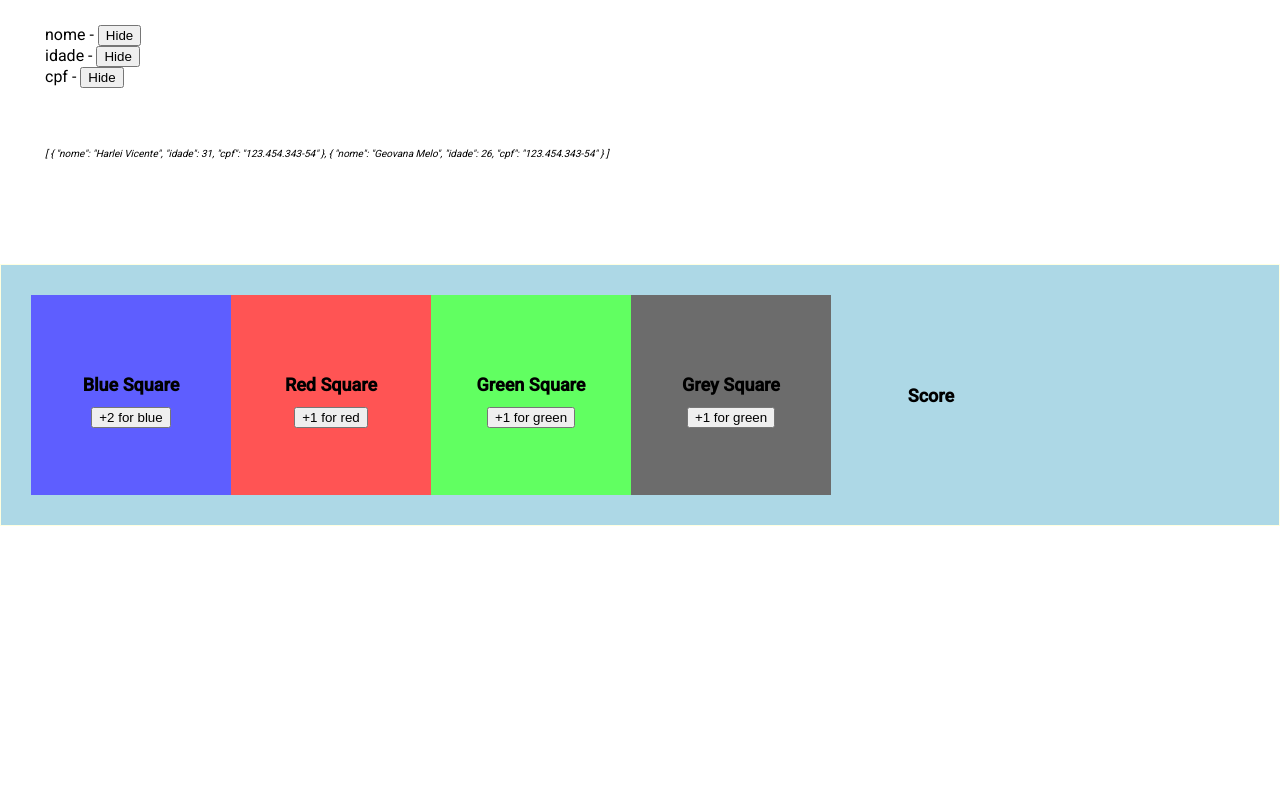
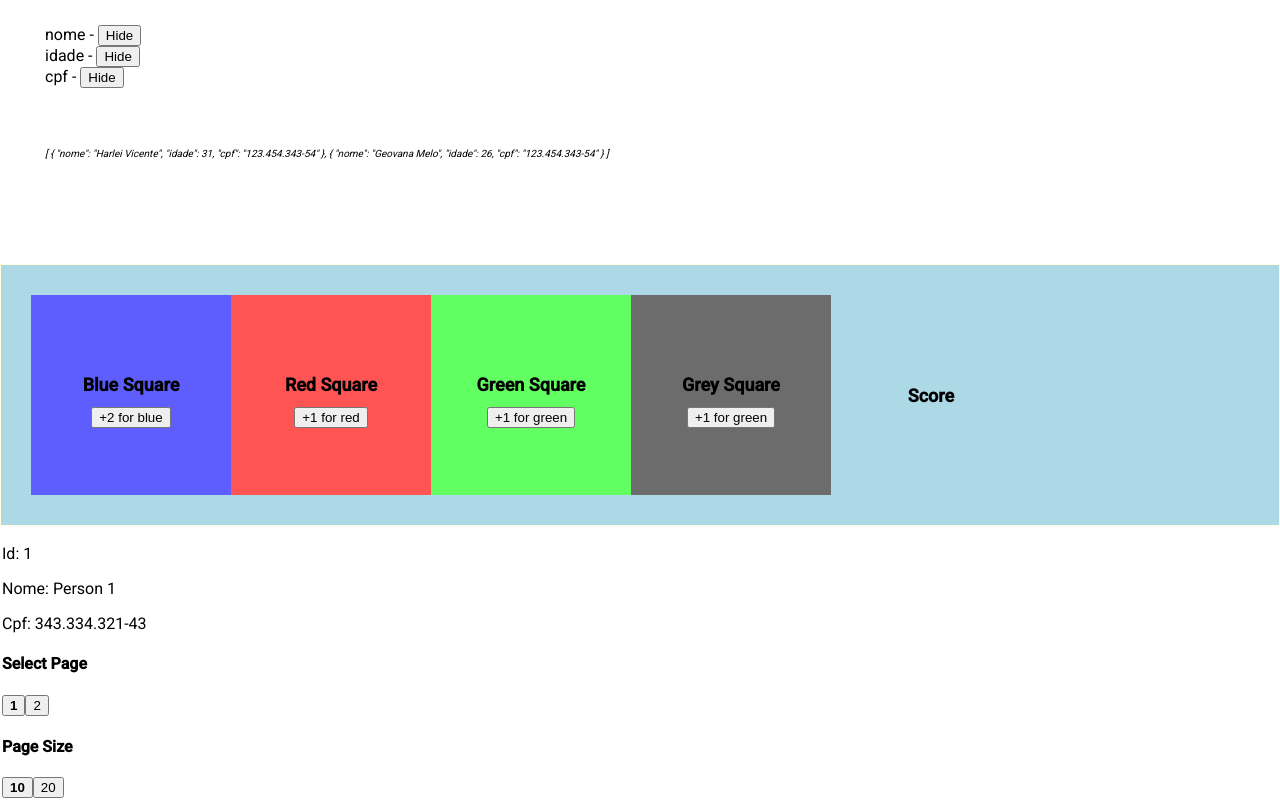
Before and after one commit to harleivicente/angular-scalable-tables, an Angular app: page / in a window 1280 px wide. Shown: the part 259-1059 px from the top of the page. Before the commit the page ends 800 px from the top, so only its background shows below. Built offline with nearby package versions, Linux system fonts and the light colour scheme.

Commit message:
created data table

```diff
--- a/apps/treino/src/app/app.component.html
+++ b/apps/treino/src/app/app.component.html
@@ -1,3 +1,5 @@
 <ui-pure-table></ui-pure-table>
 
 <ui-ui-squares></ui-ui-squares>
+
+<ui-data-table></ui-data-table>
--- a/apps/treino/src/app/app.component.ts
+++ b/apps/treino/src/app/app.component.ts
@@ -1,6 +1,10 @@
 import { CollectionViewer, DataSource } from '@angular/cdk/collections';
 import { Component, OnInit } from '@angular/core';
 import { BehaviorSubject, Observable, of } from 'rxjs';
+
+
+
+
 
 @Component({
   selector: 'ui-root',
@@ -8,38 +12,10 @@ import { BehaviorSubject, Observable, of } from 'rxjs';
   styleUrls: ['./app.component.scss']
 })
 export class AppComponent implements OnInit {
-  dados = new FonteDados();
-  colunas = ['nome', 'idade'];
-
   constructor() {}
 
   ngOnInit() {}
 
-  click() {
-    this.colunas.push('idade');
-  }
+  click() {}
 
 }
-
-const data = [
-  {
-    nome: 'Harlei Vicente',
-    idade: 31
-  },
-  {
-    nome: 'Geovana Melo',
-    idade: 26
-  }
-];
-
-class FonteDados extends DataSource<any> {
-
-  connect(): Observable<any[]> {
-    return of(data);
-  }
-
-  disconnect(collectionViewer: CollectionViewer): void {
-    throw new Error('Method not implemented.');
-  }
-
-}
--- a/apps/treino/src/app/app.module.ts
+++ b/apps/treino/src/app/app.module.ts
@@ -10,6 +10,8 @@ import { PureTableComponent } from './pure-table/pure-table.component';
 import { UiSquaresComponent } from './ui-squares/ui-squares/ui-squares.component';
 import { SquareGameDirective } from './ui-squares/square-game.directive';
 import { SquareDirective } from './ui-squares/square.directive';
+import { DataTableComponent } from './data-table/data-table.component';
+import { DataTableDirective } from './data-table.directive';
 
 @NgModule({
   declarations: [
@@ -17,7 +19,9 @@ import { SquareDirective } from './ui-squares/square.directive';
     PureTableComponent,
     UiSquaresComponent,
     SquareGameDirective,
-    SquareDirective
+    SquareDirective,
+    DataTableComponent,
+    DataTableDirective
   ],
   imports: [
     CommonModule,
--- /dev/null
+++ b/apps/treino/src/app/data-table.directive.ts
@@ -0,0 +1,98 @@
+import { Directive, EventEmitter, Output } from '@angular/core';
+import { BehaviorSubject } from 'rxjs';
+
+export interface PactoDataTableState<T> {
+  pageSize: number;
+  totalPages: number;
+  currentPage: number;
+  orderBy?: string;
+  orderDirection?: 'ASC' | 'DESC';
+  data: T[];
+}
+
+export interface PactoDataTableFilter {
+  pageSize: number;
+  currentPage: number;
+  orderBy?: string;
+  orderDirection?: 'ASC' | 'DESC';
+}
+
+@Directive({
+  selector: 'table[uiDataTable]',
+  exportAs: 'uiDataTable'
+})
+export class DataTableDirective<T> {
+  @Output() filterUpdate: EventEmitter<PactoDataTableFilter> = new EventEmitter();
+
+  private dataTableState$: BehaviorSubject<PactoDataTableState<T>> = new BehaviorSubject({
+    totalPages: 0,
+    currentPage: 0,
+    pageSize: 0,
+    data: [],
+    orderBy: null,
+    orderDirection: null
+  });
+
+  private getCurrentFilter(): PactoDataTableFilter {
+    const {
+      totalPages,
+      data,
+      ...filter
+    } = this.dataTableState$.value;
+    return filter;
+  }
+
+  get state() {
+    return this.dataTableState$.value;
+  }
+
+  get data() {
+    return this.state.data;
+  }
+
+  get currentPage() {
+    return this.state.currentPage;
+  }
+
+  get pageSize() {
+    return this.state.pageSize;
+  }
+
+  patchState(state: Partial<PactoDataTableState<T>>) {
+    const current = this.dataTableState$.value;
+    this.dataTableState$.next({
+      ...current,
+      ...state
+    });
+  }
+
+  setCurrentPage(currentPage: number) {
+    const currentFilter = this.getCurrentFilter();
+    this.filterUpdate.emit({
+      ...currentFilter,
+      currentPage
+    })
+  }
+
+  setPageSize(pageSize: number) {
+    const currentFilter = this.getCurrentFilter();
+    this.filterUpdate.emit({
+      ...currentFilter,
+      pageSize,
+      currentPage: 1
+    });
+  }
+
+  setOrderState(orderBy: string, orderDirection: 'ASC' | 'DESC') {
+    const currentFilter = this.getCurrentFilter();
+    this.filterUpdate.emit({
+      ...currentFilter,
+      orderBy,
+      orderDirection,
+      currentPage: 1
+    });
+  }
+
+  constructor() {}
+
+}
--- /dev/null
+++ b/apps/treino/src/app/data-table/data-table.component.html
@@ -0,0 +1,35 @@
+
+
+<table uiDataTable (filterUpdate)="filterUpdate($event)" #table=uiDataTable>
+
+    <div>
+        <p *ngFor="let item of table.data"> Id: {{ item.id }} </p>
+        <p *ngFor="let item of table.data"> Nome: {{ item.nome }} </p>
+        <p *ngFor="let item of table.data"> Cpf: {{ item.cpf }} </p>
+    </div>
+
+    <div>
+        <h4> Select Page </h4>
+        <button
+            [ngClass]="{ current: table.currentPage === 1 }"
+            (click)="table.setCurrentPage(1)"> 1
+        </button>
+        <button
+            [ngClass]="{ current: table.currentPage === 2 }"
+            (click)="table.setCurrentPage(2)"> 2
+        </button>
+    </div>
+
+    <div>
+        <h4> Page Size </h4>
+        <button
+            [ngClass]="{ current: table.pageSize === 10 }"
+            (click)="table.setPageSize(10)"> 10
+        </button>
+        <button
+            [ngClass]="{ current: table.pageSize === 20 }"
+            (click)="table.setPageSize(20)"> 20
+        </button>
+    </div>
+
+</table>
--- /dev/null
+++ b/apps/treino/src/app/data-table/data-table.component.scss
@@ -0,0 +1,4 @@
+
+button.current  {
+    font-weight: bold;
+}
--- /dev/null
+++ b/apps/treino/src/app/data-table/data-table.component.ts
@@ -0,0 +1,33 @@
+import { Component, OnInit, ViewChild } from '@angular/core';
+import { DataTableDirective, PactoDataTableFilter } from '../data-table.directive';
+import { Filter, MockService } from '../mock.service';
+
+@Component({
+  selector: 'ui-data-table',
+  templateUrl: './data-table.component.html',
+  styleUrls: ['./data-table.component.scss']
+})
+export class DataTableComponent implements OnInit {
+  @ViewChild(DataTableDirective, { static: true }) dataTable: DataTableDirective<Person>;
+
+  constructor(private mockService: MockService) {}
+
+  ngOnInit() {
+    const initialFilter: Filter = {
+      currentPage: 1,
+      pageSize: 10
+    };
+    this.updateTableData(initialFilter);
+  }
+
+  filterUpdate(filter: PactoDataTableFilter) {
+    this.updateTableData(filter);
+  }
+
+  private updateTableData(filter) {
+    this.mockService.getPeople(filter).subscribe(result => {
+      this.dataTable.patchState(result);
+    });
+  }
+
+}
--- /dev/null
+++ b/apps/treino/src/app/mock.service.ts
@@ -0,0 +1,55 @@
+import { Injectable } from '@angular/core';
+import { Observable } from 'rxjs';
+
+interface Person {
+  id: number,
+  nome: string,
+  cpf: string,
+}
+
+interface Result<T> {
+  pageSize: number;
+  totalPages: number;
+  currentPage: number;
+  orderBy?: string;
+  orderDirection?: 'ASC' | 'DESC';
+  data: T[];
+}
+
+export interface Filter {
+  pageSize: number;
+  currentPage: number;
+  orderBy?: string;
+  orderDirection?: 'ASC' | 'DESC';
+}
+
+@Injectable({
+  providedIn: 'root'
+})
+export class MockService {
+
+  constructor() {}
+
+  getPeople(filter: Filter): Observable<Result<Person>> {
+    const delay = Math.trunc(Math.random() * 1);
+    return new Observable(observer => {
+      setTimeout(() => {
+        const result = {
+          ...filter,
+          totalPages: 4,
+          data: [{
+            id: 1,
+            nome: `Person 1`,
+            cpf: '343.334.321-43'
+          }]
+        };
+
+        observer.next(result);
+        observer.complete();
+      }, delay);
+    })
+  }
+
+
+
+}
```
